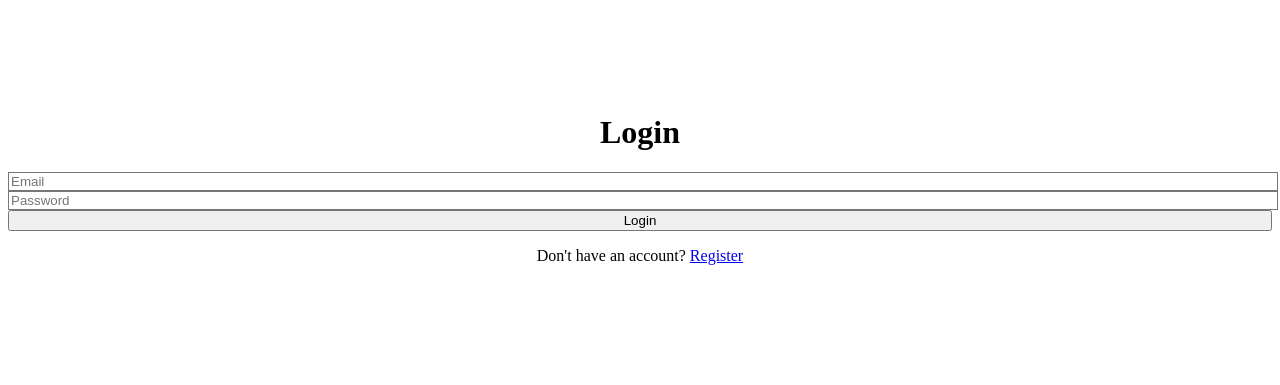
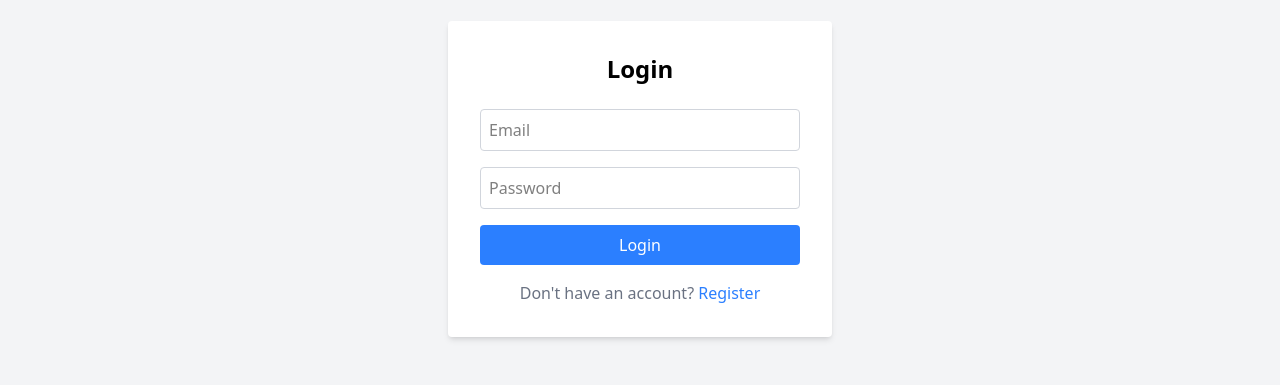
Before and after one commit to TeluadOat/notes-app, a React (Vite) app: page /login in a window 1280 px wide. Shown: the part 221-606 px from the top of the page. Built offline with nearby package versions, Linux system fonts and the light colour scheme; no server answers.

Commit message:
Remove old Tailwind/PostCSS setup and configure fresh vite plugin setup

```diff
--- a/package.json
+++ b/package.json
@@ -11,12 +11,11 @@
   },
   "dependencies": {
     "@supabase/supabase-js": "^2.86.2",
+    "@tailwindcss/vite": "^4.1.18",
     "react": "^19.2.0",
     "react-dom": "^19.2.0",
     "react-router-dom": "^7.10.1",
-    "tailwindcss": "^4.1.18",
-    "postcss": "^8.5.6",
-    "autoprefixer": "^10.4.22"
+    "tailwindcss": "^4.1.18"
   },
   "devDependencies": {
     "@eslint/js": "^9.39.1",
--- a/postcss.config.cjs
+++ /dev/null
@@ -1,6 +0,0 @@
-module.exports = {
-    plugins: {
-        tailwindcss: {},
-        autoprefixer: {},
-    },
-}
--- a/src/App.jsx
+++ b/src/App.jsx
@@ -5,7 +5,6 @@ import DashBoard from './pages/Dashboard.jsx';
 import ProtectedRoute from './components/ProtectedRoute.jsx';
 import Profile from './pages/Profile.jsx';
 import { AuthProvider } from './context/AuthContext.jsx';
-import './App.css'
 
 function AppRoutes() {
   return (
--- a/src/index.css
+++ b/src/index.css
@@ -1,3 +1 @@
-@tailwind base;
-@tailwind components;
-@tailwind utilities;
+@import "tailwindcss";
--- a/tailwind.config.js
+++ /dev/null
@@ -1,10 +0,0 @@
-export default {
-    content: [
-        "./index.html",
-        "./src/**/*.{js,jsx,ts,tsx}",
-    ],
-    theme: {
-        extend: {},
-    },
-    plugins: [],
-}
--- a/vite.config.js
+++ b/vite.config.js
@@ -1,7 +1,8 @@
 import { defineConfig } from 'vite'
 import react from '@vitejs/plugin-react'
+import tailwindcss from '@tailwindcss/vite'
 
 // https://vite.dev/config/
 export default defineConfig({
-  plugins: [react()],
+  plugins: [react(), tailwindcss(),],
 })
```
Also changed, not shown: src/App.css (deleted), 1 other file (tests, documents, lock files or other folders).
